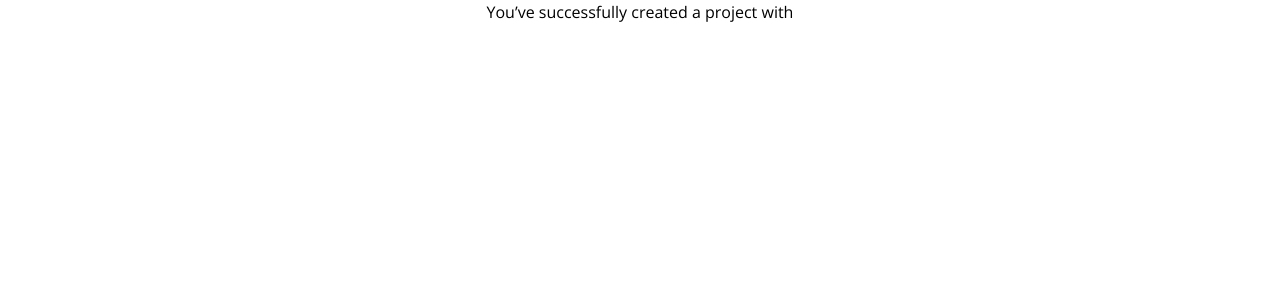
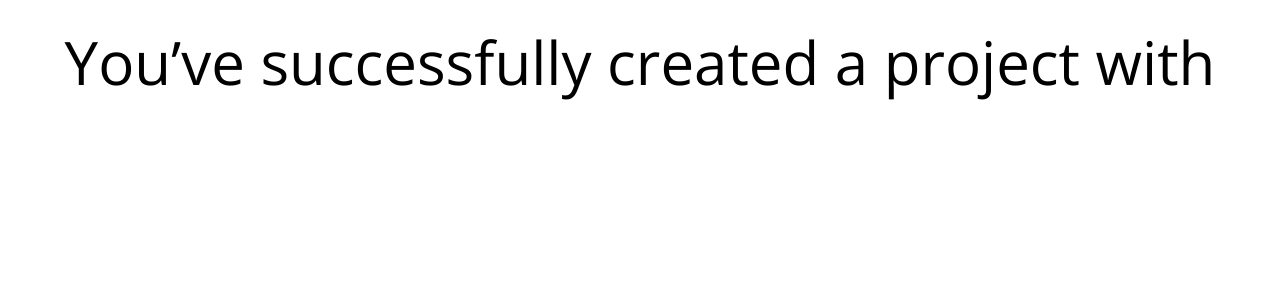
Before and after one commit to phananhtuan09/vue-job-search, a Vue app: page / in a window 1280 px wide. Shown: the top 300 px of the page. Built offline with nearby package versions, Linux system fonts and the light colour scheme.

Commit message:
config prettier

```diff
--- a/package.json
+++ b/package.json
@@ -24,6 +24,7 @@
     "jsdom": "^22.1.0",
     "postcss": "^8.4.28",
     "prettier": "^3.0.0",
+    "prettier-plugin-tailwindcss": "^0.5.3",
     "tailwindcss": "^3.3.3",
     "vite": "^4.4.9",
     "vitest": "^0.34.2"
--- /dev/null
+++ b/prettier.config.js
@@ -0,0 +1,3 @@
+module.exports = {
+  plugins: ['prettier-plugin-tailwindcss']
+}
--- a/src/App.vue
+++ b/src/App.vue
@@ -1,7 +1,7 @@
 <template>
   <header>
     <div class="wrapper">
-      <h1 class="text-center">You’ve successfully created a project with</h1>
+      <h1 class="mt-8 text-center text-6xl">You’ve successfully created a project with</h1>
     </div>
   </header>
 </template>
```
Also changed, not shown: .prettierrc.json (deleted), 2 other files (tests, documents, lock files or other folders).
